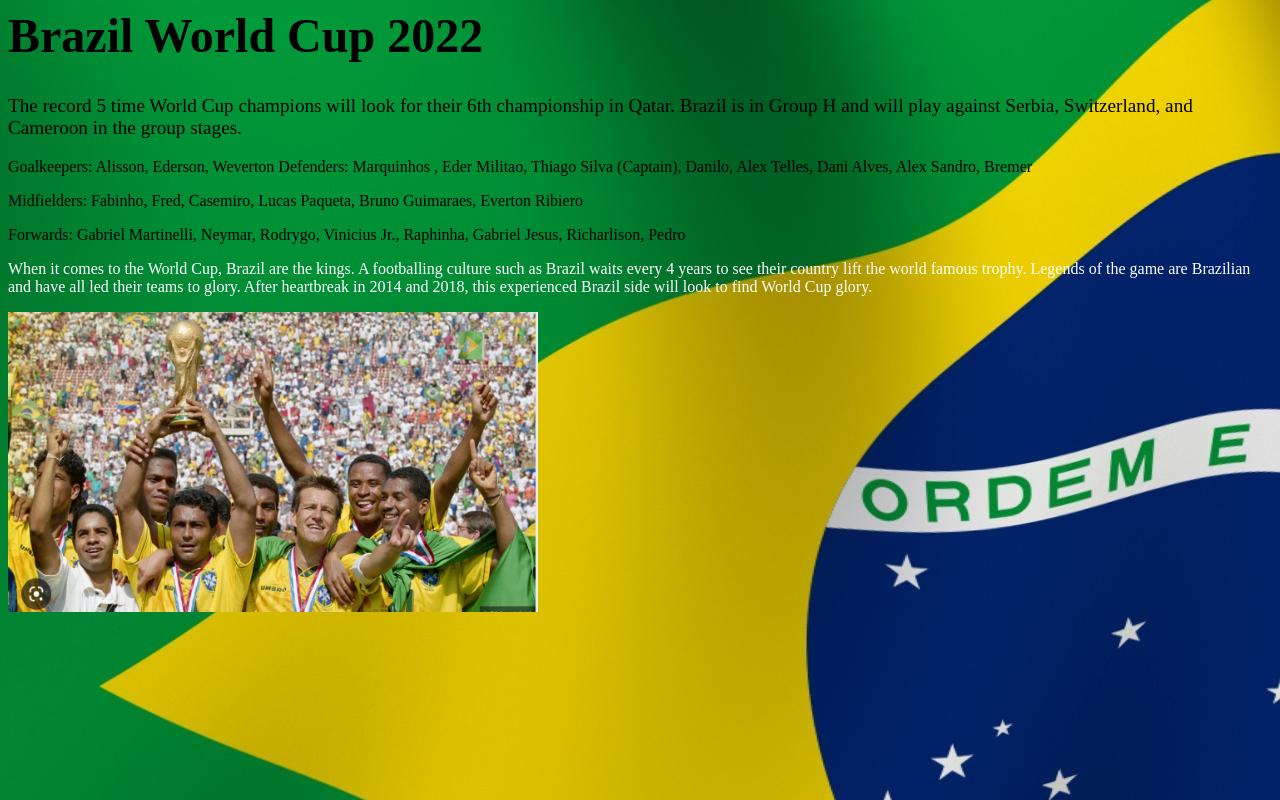
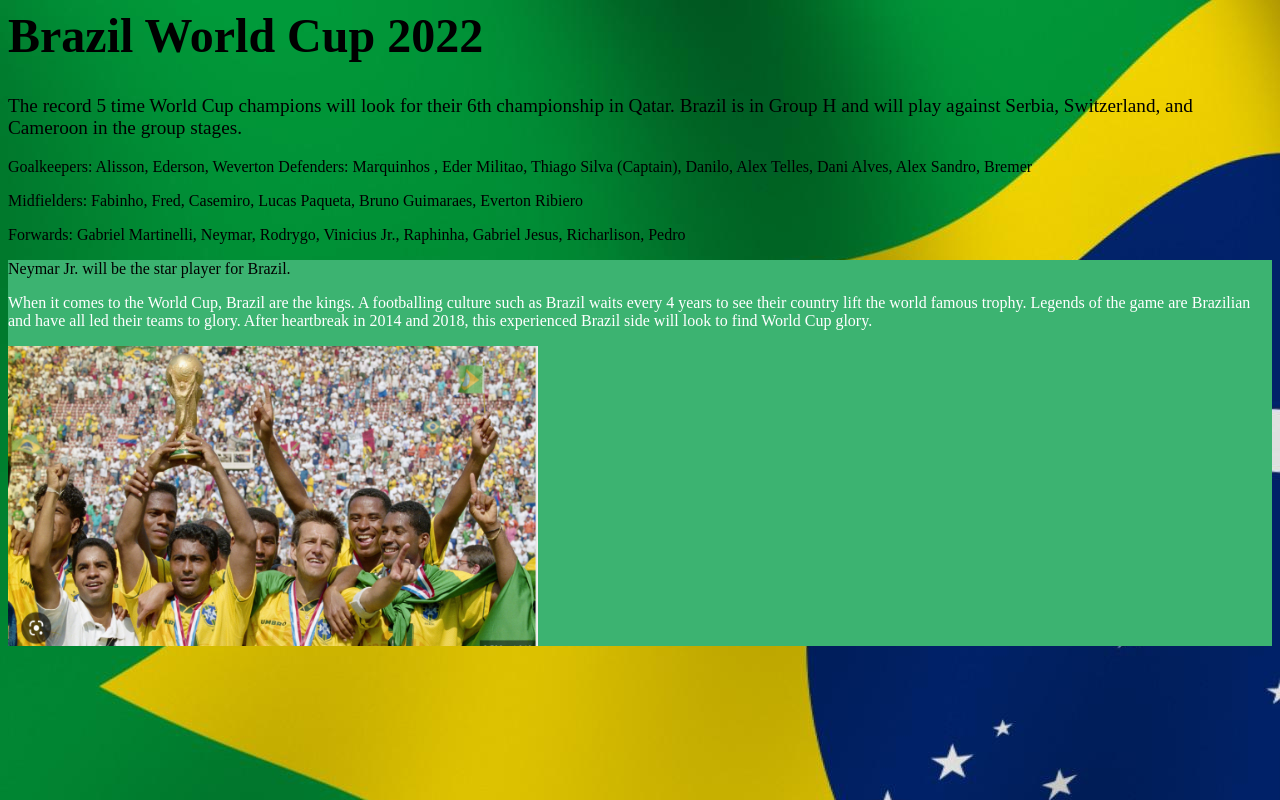
Before and after one commit to buramajatta/Burama-Jatta, a plain HTML site: page index.html in a window 1280 px wide. Drawn offline with Linux system fonts and the light colour scheme.

Commit message:
Update index.html

```diff
--- a/index.html
+++ b/index.html
@@ -17,6 +17,8 @@ body {
   <p> Midfielders: Fabinho, Fred, Casemiro, Lucas Paqueta, Bruno Guimaraes, Everton Ribiero </p>
   <p> Forwards: Gabriel Martinelli, Neymar, Rodrygo, Vinicius Jr., Raphinha, Gabriel Jesus, Richarlison, Pedro </p>
 
+  <div style="background-color:MediumSeaGreen;"> Neymar Jr. will be the star player for Brazil.
+
    <p style="color:white"> When it comes to the World Cup, Brazil are the kings. A footballing culture such as Brazil waits every 4 years to see their country lift the world famous trophy. Legends of the game are Brazilian and have all led their teams to glory. After heartbreak in 2014 and 2018, this experienced Brazil side will look to find World Cup glory. </p>
 
 
```
